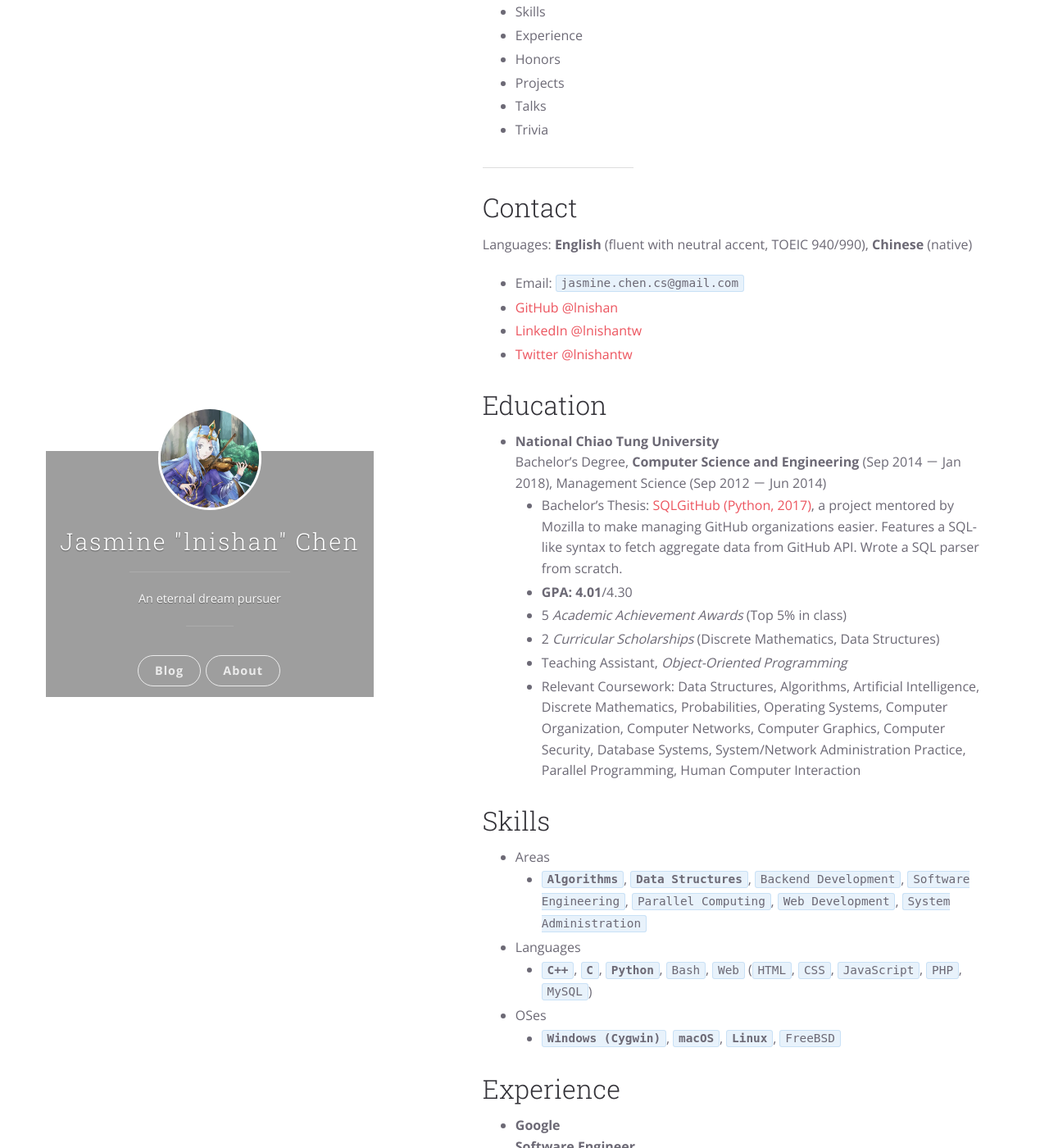
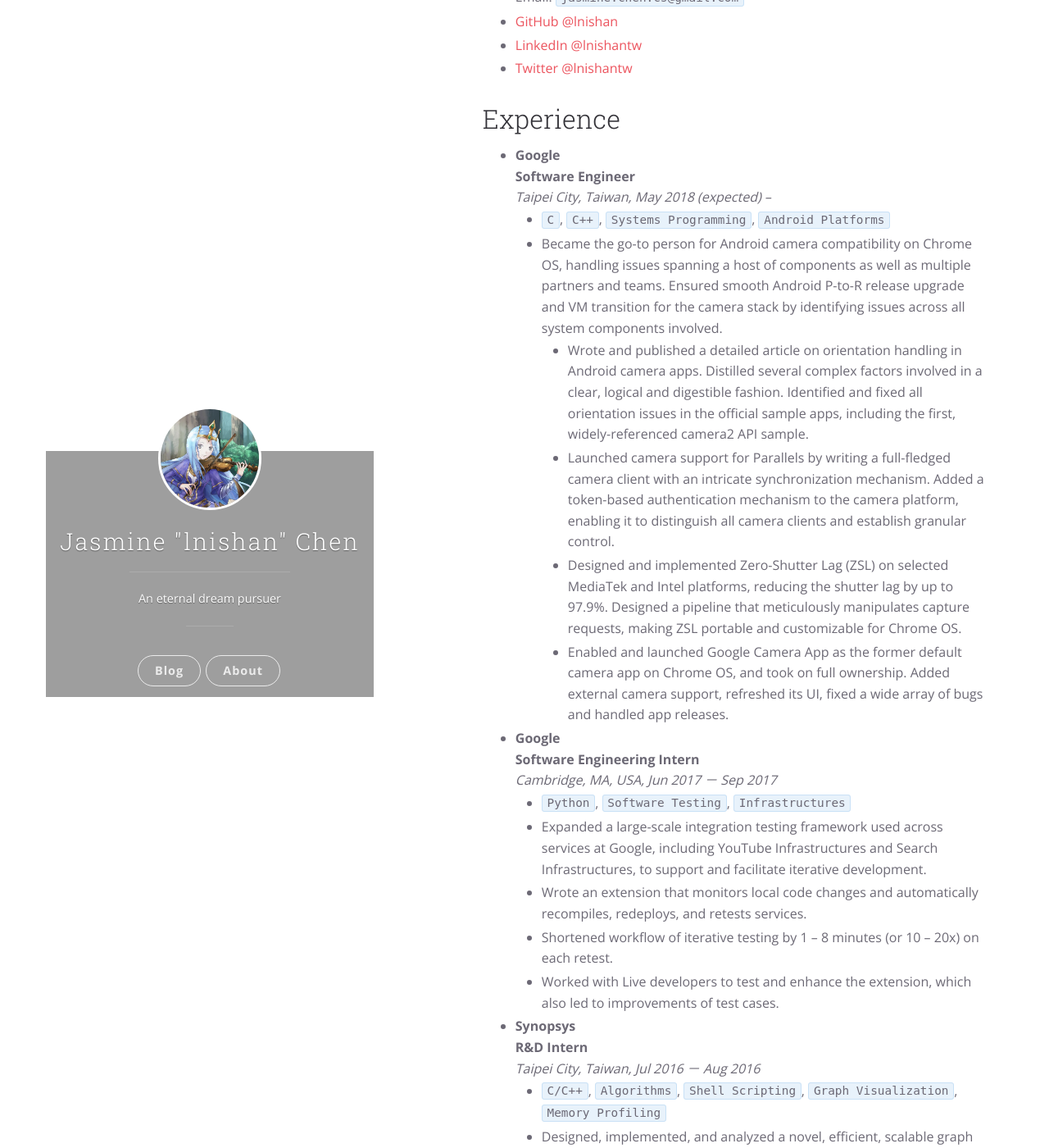
Before and after one commit to lnishan/lnishan.github.io, a Jekyll site: the page built from about.md, in a window 1280 px wide and 1400 px high, scrolled down 1036 px. Shown: the whole window at 82% size. Built offline with Jekyll 4.4.1, drawn with Linux system fonts in a browser that asks for light colours; nearby versions of some CDN libraries; some web fonts are replaced; some of the changed text lies outside the part shown.

Commit message:
Update CV with the latest experience and minor changes

```diff
--- a/_config.yml
+++ b/_config.yml
@@ -6,13 +6,11 @@
 timezone: 'Asia/Taipei'
 cv: 'https://lnishan.github.io/Curriculum-Vitae/'
 google_analytics: 'UA-90684411-1'
-# idcomments_acct: '1284e9358393724c16dd94a61527ece0'
-# isso_server: '//comments.vps.lnishan.net/'
 excerpt_separator: '<!--more-->'
 
 author:
   name: 'Jasmine Chen'
-  email: lnishan.cs01@g2.nctu.edu.tw
+  email: jasmine.chen.cs@gmail.com
   twitter_username: lnishantw
   facebook_username: lnishantw
   github_username: lnishan
--- a/about.md
+++ b/about.md
@@ -6,22 +6,14 @@
 
 # Jasmine “lnishan” Chen
 
-Dedicated, experienced and proficient CS student with hands-on experience working with production-scale datasets and services in notable firms. Led teams and won numerous awards in programming competitions.
+With more than a decade of experience in software development, Jasmine is a proficient and ambitious software engineer who specializes in C/C++, algorithms, systems programming and Android platforms. She is also experienced in various other domains such as Android app development, web technologies, system administration and continuous integration.
 
 Career Summary
 
-- **Incoming Software Engineer** at **Google Taipei**.
-- **Software Engineering Intern** at **Google USA**.
-  - Expanded a large-scale testing framework used by Google YouTube and Search Infrastructure developers.
+- **Software Engineer** at **Google Taipei**.
+- **Software Engineering Intern** at **Google Cambridge**
 - **R&D Intern** at **Synopsys Taiwan**.
-  - Designed, implemented and analyzed graph algorithms on production-scale datasets.
-  - Rated Best Intern of the Year and presented the work in Synopsys Shanghai.
-- 11 years of experience in competitive programming. Led numerous teams and gave lectures.
-  - Received 20+ national/regional awards in programming competitions.
-  - Curated a well-received resource collection: "Awesome Competitive Programming" (2,500+ stars on GitHub).
-- 3 years of experience in gaming industries.
-  - Wrote keyboard lighting effects, implemented website designs, managed servers and coordinated events.
-- Created, administered and managed multiple websites with decent web traffic.
+- 20+ national/regional awards in programming competitions.
 
 
 ---
@@ -44,7 +36,7 @@
 
 ## Contact
 
-Languages: **English** (fluent with neutral accent, TOEIC 940/990), **Chinese** (native)
+Languages: **English** (native), **Chinese** (native)
 
 - Email: `jasmine.chen.cs@gmail.com`
 - [GitHub @lnishan](https://github.com/lnishan)
@@ -52,35 +44,17 @@
 - [Twitter @lnishantw](https://twitter.com/lnishantw)
 
 
-## Education
-
-- **National Chiao Tung University**
-Bachelor's Degree, **Computer Science and Engineering** (Sep 2014 － Jan 2018), Management Science (Sep 2012 － Jun 2014)
-  - Bachelor's Thesis: [SQLGitHub (Python, 2017)](https://github.com/lnishan/SQLGitHub), a project mentored by Mozilla to make managing GitHub organizations easier. Features a SQL-like syntax to fetch aggregate data from GitHub API. Wrote a SQL parser from scratch.
-  - **GPA: 4.01**/4.30
-  - 5 *Academic Achievement Awards* (Top 5% in class)
-  - 2 *Curricular Scholarships* (Discrete Mathematics, Data Structures)
-  - Teaching Assistant, *Object-Oriented Programming*
-  - Relevant Coursework: Data Structures, Algorithms, Artificial Intelligence, Discrete Mathematics, Probabilities, Operating Systems, Computer Organization, Computer Networks, Computer Graphics, Computer Security, Database Systems, System/Network Administration Practice, Parallel Programming, Human Computer Interaction
-
-
-## Skills
-
-- Areas
-  - **`Algorithms`**, **`Data Structures`**, `Backend Development`, `Software Engineering`, `Parallel Computing`, `Web Development`, `System Administration`
-- Languages
-  - **`C++`**, **`C`**, **`Python`**, `Bash`, `Web` (`HTML`, `CSS`, `JavaScript`, `PHP`, `MySQL`)
-- OSes
-  - **`Windows (Cygwin)`**, **`macOS`**, **`Linux`**, `FreeBSD`
-
-
 ## Experience
 
 - **Google**
 **Software Engineer**
 *Taipei City, Taiwan, May 2018 (expected) –*
-  - `C`, `C++`, `Systems Programming`
-  - Chrome OS Media
+  - `C`, `C++`, `Systems Programming`, `Android Platforms`
+  - Became the go-to person for Android camera compatibility on Chrome OS, handling issues spanning a host of components as well as multiple partners and teams. Ensured smooth Android P-to-R release upgrade and VM transition for the camera stack by identifying issues across all system components involved.
+	- Wrote and published a detailed article on orientation handling in Android camera apps. Distilled several complex factors involved in a clear, logical and digestible fashion. Identified and fixed all orientation issues in the official sample apps, including the first, widely-referenced camera2 API sample.
+	- Launched camera support for Parallels by writing a full-fledged camera client with an intricate synchronization mechanism. Added a token-based authentication mechanism to the camera platform, enabling it to distinguish all camera clients and establish granular control.
+	- Designed and implemented Zero-Shutter Lag (ZSL) on selected MediaTek and Intel platforms, reducing the shutter lag by up to 97.9%. Designed a pipeline that meticulously manipulates capture requests, making ZSL portable and customizable for Chrome OS.
+	- Enabled and launched Google Camera App as the former default camera app on Chrome OS, and took on full ownership. Added external camera support, refreshed its UI, fixed a wide array of bugs and handled app releases.
 
 - **Google**
 **Software Engineering Intern**
@@ -138,6 +112,28 @@
   - Cofounded i-Feels.net and its predecessor ODB - a small development studio with friends from Hong Kong. i-Feels.net was one of the most popular forums in Hong Kong, having 60,000+ registered members and being amongst the top 500 websites in Hong Kong according to Alexa Traffic Rank.
   - Administered a number of other websites and forums with moderate web traffic during that period of time.
   - More information can be found on this [Wiki page](http://evchk.wikia.com/wiki/I-Feels.net).
+
+
+## Skills
+
+- Areas
+  - **`Algorithms`**, **`Data Structures`**, `Backend Development`, `Software Engineering`, `Parallel Computing`, `Web Development`, `System Administration`
+- Languages
+  - **`C++`**, **`C`**, **`Python`**, `Bash`, `Web` (`HTML`, `CSS`, `JavaScript`, `PHP`, `MySQL`)
+- OSes
+  - **`Windows (Cygwin)`**, **`macOS`**, **`Linux`**, `FreeBSD`
+
+
+## Education
+
+- **National Chiao Tung University**
+Bachelor's Degree, **Computer Science and Engineering** (Sep 2014 － Jan 2018), Management Science (Sep 2012 － Jun 2014)
+  - Bachelor's Thesis: [SQLGitHub (Python, 2017)](https://github.com/lnishan/SQLGitHub), a project mentored by Mozilla to make managing GitHub organizations easier. Features a SQL-like syntax to fetch aggregate data from GitHub API. Wrote a SQL parser from scratch.
+  - **GPA: 4.01**/4.30
+  - 5 *Academic Achievement Awards* (Top 5% in class)
+  - 2 *Curricular Scholarships* (Discrete Mathematics, Data Structures)
+  - Teaching Assistant, *Object-Oriented Programming*
+  - Relevant Coursework: Data Structures, Algorithms, Artificial Intelligence, Discrete Mathematics, Probabilities, Operating Systems, Computer Organization, Computer Networks, Computer Graphics, Computer Security, Database Systems, System/Network Administration Practice, Parallel Programming, Human Computer Interaction
 
 
 ## Honors
@@ -201,10 +197,6 @@
   - `Markdown`, `Algorithms`, `Data Structures`
   - A curated list of awesome resources for Competitive Programming, Algorithms and Data Structures. Currently starred by 2,500+ and forked by 600+ GitHub users worldwide. This project was aimed to connect the world to information - and it did :) .
 
-- [lni::vector (C++, 2016)](https://github.com/lnishan/vector)
-  - `C++`, `Data Structures`
-  - An optimized, almost-C++17-compliant std::vector implementation. Up-to-149% more efficient than counterparts when tested on gcc 6, clang 3.8 and VS14. Found a mistake in Facebook’s folly::fbvector.
-
 - [massif-cherrypick (C++, 2016)](https://github.com/lnishan/massif-cherrypick)
   - `C++`, `Memory Profiling`
   - A Valgrind extension to analyze partial memory consumptions. Takes in a massif.out file, and forges a new one containing only stats of the functions that match the specified pattern..
```
